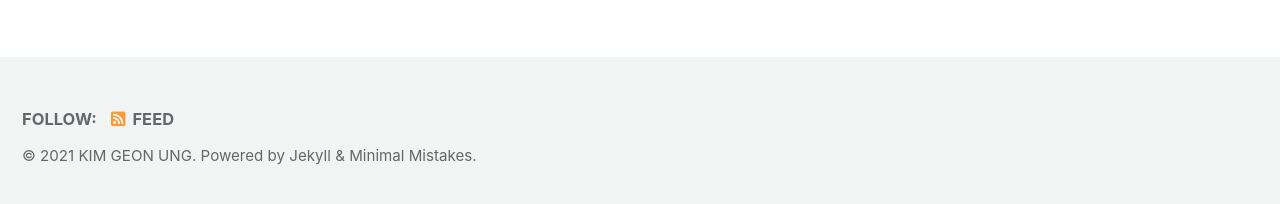
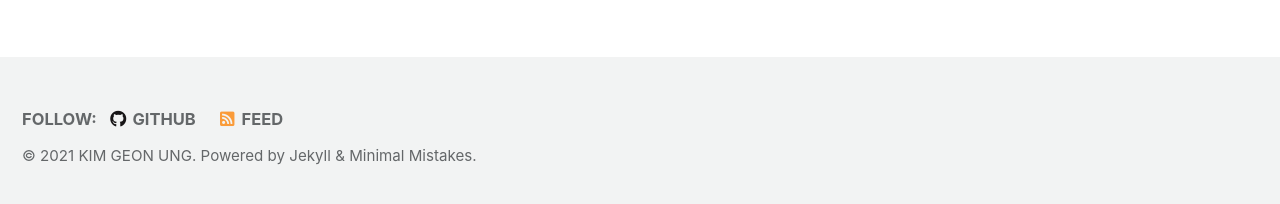
Before and after one commit to KIMGEONUNG/KIMGEONUNG.github.io, a Jekyll site: the page built from index.html, in a window 1280 px wide and 1340 px high. Shown: the part 1128-1332 px from the top of the window. Built offline with Jekyll 4.4.1, drawn with Linux system fonts in a browser that asks for light colours; cached includes are drawn as plain includes; the list of posts is cut into pages by our own code.

Commit message:
update: trivial

```diff
--- a/_config.yml
+++ b/_config.yml
@@ -130,24 +130,9 @@ author:
 # Site Footer
 footer:
   links:
-    - label: "Twitter"
-      icon: "fab fa-fw fa-twitter-square"
-      # url:
-    - label: "Facebook"
-      icon: "fab fa-fw fa-facebook-square"
-      # url:
     - label: "GitHub"
       icon: "fab fa-fw fa-github"
-      # url:
-    - label: "GitLab"
-      icon: "fab fa-fw fa-gitlab"
-      # url:
-    - label: "Bitbucket"
-      icon: "fab fa-fw fa-bitbucket"
-      # url:
-    - label: "Instagram"
-      icon: "fab fa-fw fa-instagram"
-      # url:
+      url: "https://github.com/KIMGEONUNG"
 
 
 # Reading Files
```
Also changed, not shown: assets/images/artworks/tower-moel1.jpg, 2 other files.
